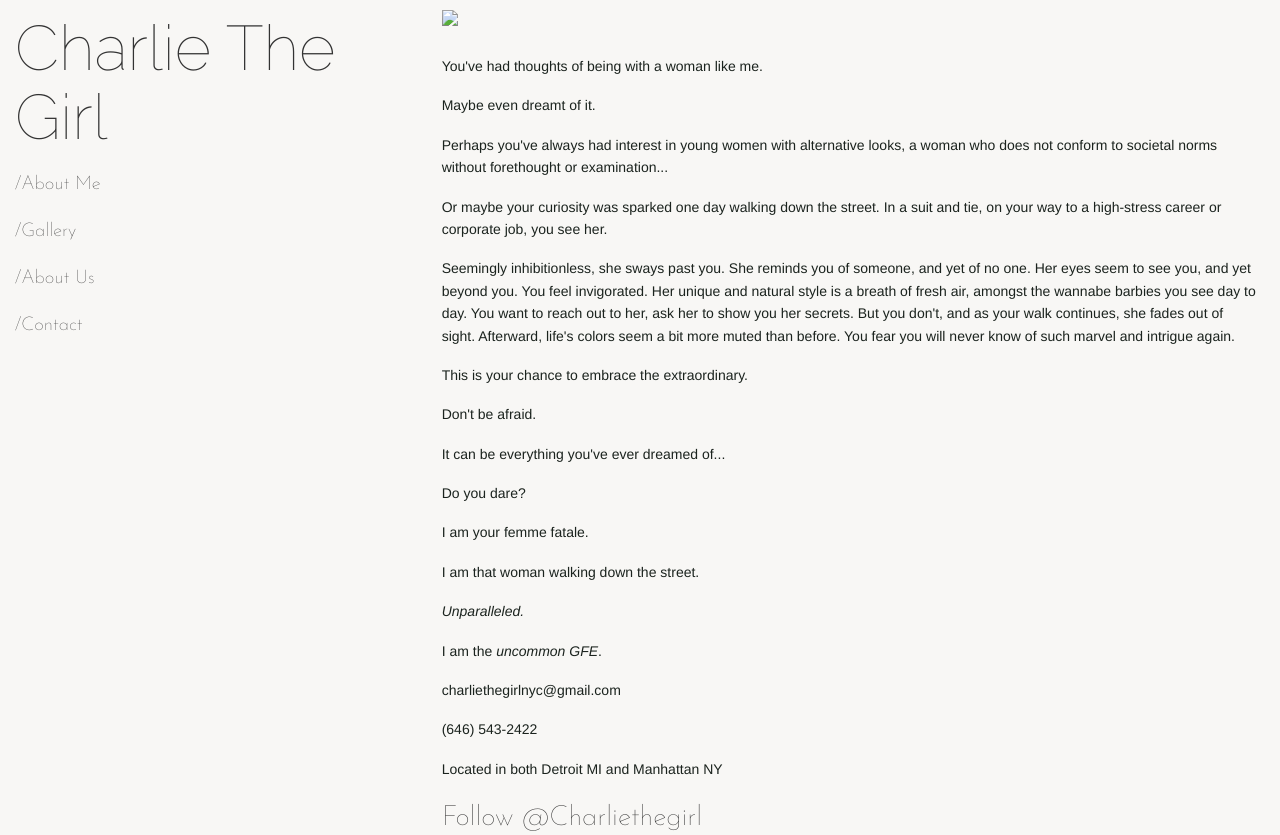
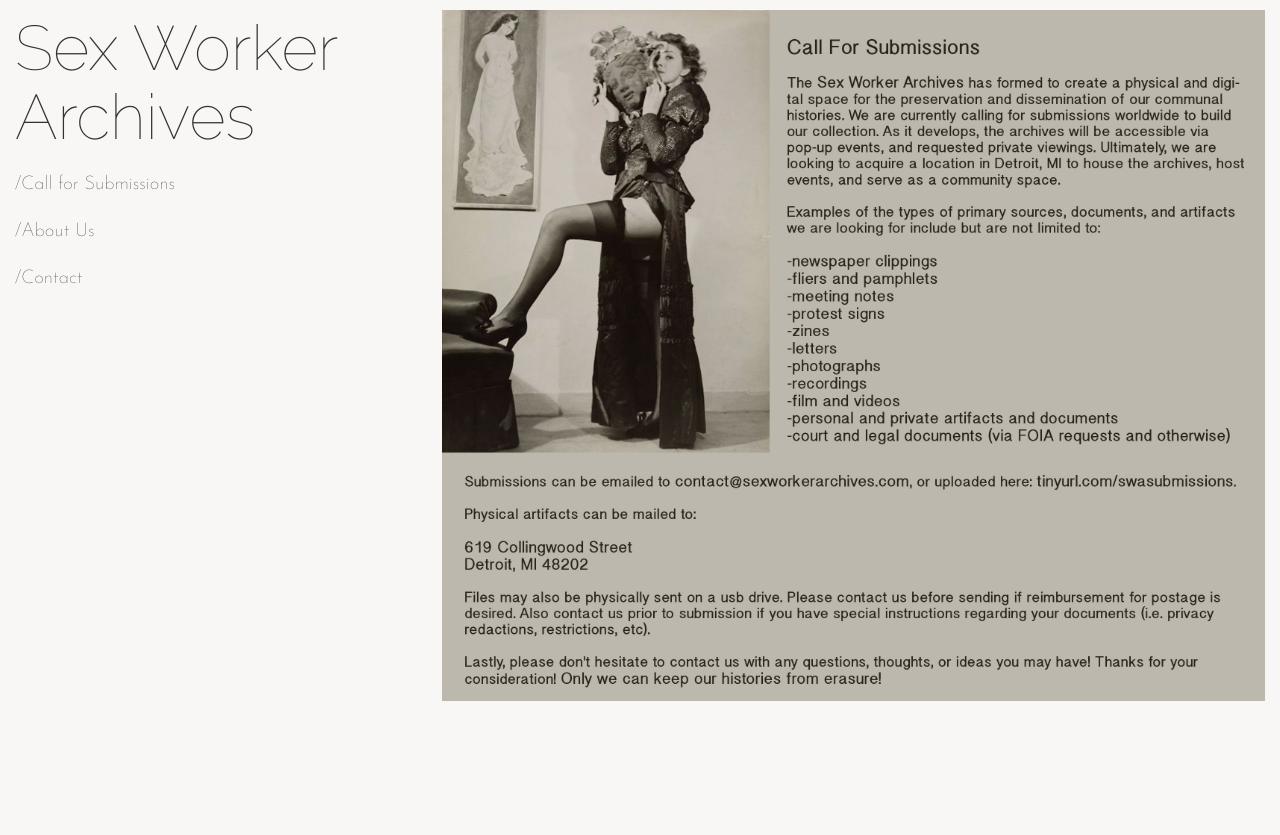
Before and after one commit to Sexworkerarchives/Sexworkerarchives.github.io, a plain HTML site: page index.html in a window 1280 px wide. Shown: the top 835 px of the page. After the commit the page ends 800 px from the top, so only its background shows below. Drawn offline with Linux system fonts and the light colour scheme; grey boxes are pictures that could not be loaded; a web font is replaced by a local one.

Commit message:
changed the index page

```diff
--- a/index.html
+++ b/index.html
@@ -12,7 +12,7 @@
   <!-- Set the viewport width to device width for mobile -->
   <meta name="viewport" content="width=device-width" />
 
-  <title>Charlie The Girl</title>
+  <title>Sex Worker Archives</title>
 
   <!-- Included CSS Files (Uncompressed) -->
   <!--
@@ -37,58 +37,19 @@
 <link href='http://fonts.googleapis.com/css?family=Josefin+Sans:100,300,400,600,700' rel='stylesheet' type='text/css'>
 <body>
 
-  <div class="row">
+ <div class="row">
     <div class="four columns">
-      <h1 class="logo"> <a href="index.html">Charlie The Girl</a> </h1>
+      <h1 class="logo"> <a href="index.html">Sex Worker Archives</a> </h1>
       <ul class="menu">
-        <p><li><a href="aboutme.html">/About Me</a></li></p>
-        <p><li><a href="gallery.html">/Gallery</a></li></p>
+        <p><li><a href="call.html">/Call for Submissions</a></li></p>
         <p><li><a href="aboutus.html">/About Us</a></li></p>
         <li><a href="contact.html">/Contact</a></li>
       </ul>
     </div>
     <div class="eight columns">
-      <img class="photo" src="images/photos/charlie1.jpg">
+      <img class="photo" src="images/photos/CFS.jpg">
       <div class="text">
-<p>You've had thoughts of being with a woman like me.</p>
-<p>Maybe even dreamt of it.</p>
 
-<p><p>Perhaps you've always had interest in young women with alternative looks, a woman who does not conform to societal norms without forethought or examination...</p></p>
-
-<p><p>Or maybe your curiosity was sparked one day walking down the street. In a suit and tie, on your way to a high-stress career or corporate job, you see her.</p></p>
-
-<p><p>Seemingly inhibitionless, she sways past you. She reminds you of someone, and yet of no one. Her eyes seem to see you, and yet beyond you. You feel invigorated. Her unique and natural style is a breath of fresh air, amongst the wannabe barbies you see day to day. You want to reach out to her, ask her to show you her secrets. But you don't, and as your walk continues, she fades out of sight. Afterward, life's colors seem a bit more muted than before. You fear you will never know of such marvel and intrigue again.</p></p>
-
-<p><p>This is your chance to embrace the extraordinary.</p></p>
-
-<p><p>Don't be afraid.</p></p>
-<p>It can be everything you've ever dreamed of...</p>
-
-<p><p>Do you dare?</p></p>
-
-<p><p>I am your femme fatale.</p></p>
-<p>I am that woman walking down the street.<em></p>
-<p>Unparalleled.</em></p>
-
-<p><p>I am the <em>uncommon GFE</em>.</p></p>
-
-
-<p><p>charliethegirlnyc@gmail.com</p></p>
-<span style="line-height:1.5;"><p>(646) 543-2422</p>
-<p>Located in both Detroit MI and Manhattan NY</span></p>
-
-
-<a href="https://twitter.com/Charliethegirl" class="twitter-follow-button" data-show-count="false" data-size="large">Follow @Charliethegirl</a>
-<script>!function(d,s,id){var js,fjs=d.getElementsByTagName(s)[0],p=/^http:/.test(d.location)?'http':'https';if(!d.getElementById(id)){js=d.createElement(s);js.id=id;js.src=p+'://platform.twitter.com/widgets.js';fjs.parentNode.insertBefore(js,fjs);}}(document, 'script', 'twitter-wjs');</script>
-
-    </div>
-
-  </div>
-
-  <a href="http://www.theeroticreview.com"><img src="http://www.theeroticreview.com/images/reviewed_seal.gif" border="0"></a>
-
-
-<a href="https://www.preferred411.com/index.cfm?fx=Client&Refer=56866" target="_blank"><img src="https://www.preferred411.com/Banners/preferredSeal.png" border="0" width="109" height="119" alt="Preferred411.com"></a>
 
 
 </body>
```
